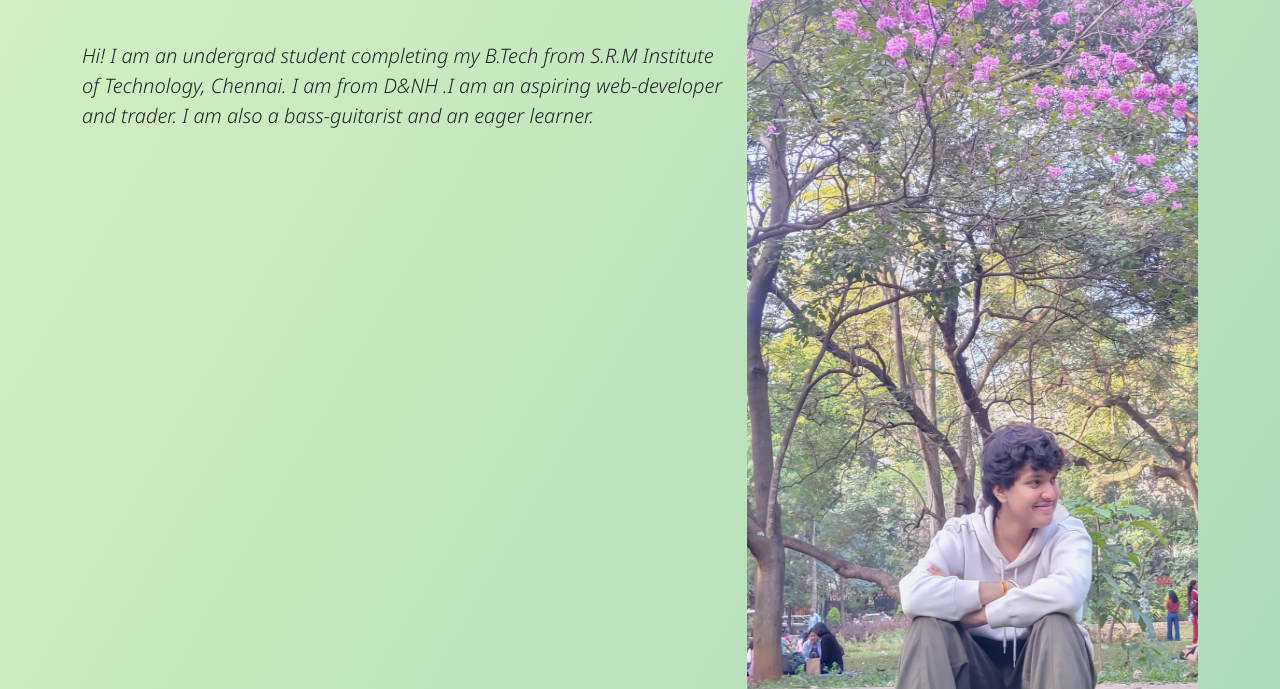
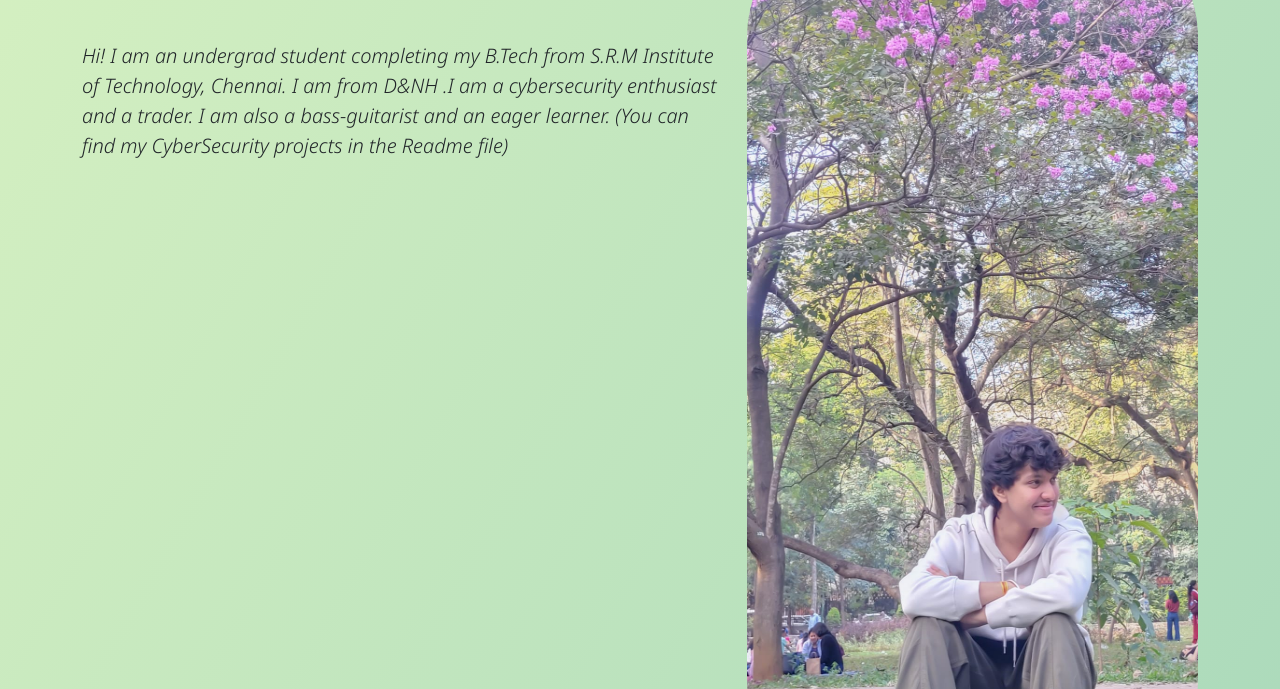
Before and after one commit to dhruvveragiwala/capstone-project2, a plain HTML site: page index.html in a window 1280 px wide. Shown: the part 111-800 px from the top of the page. Drawn offline with nearby package versions, Linux system fonts and the light colour scheme; files whose address does not match are found by name.

Commit message:
Update index.html

```diff
--- a/index.html
+++ b/index.html
@@ -30,8 +30,8 @@
             <div class="row featurette">
                 <div class="col-md-7">
                   <h2 class="featurette-heading fw-normal lh-1 name">Dhruv Veragiwala<span class="text-body-secondary"></span></h2>
-                  <p class="lead">Hi! I am an undergrad student completing my B.Tech from S.R.M Institute of Technology, Chennai. I am from D&NH .I am an aspiring web-developer and trader.
-                    I am also a bass-guitarist and an eager learner.
+                  <p class="lead">Hi! I am an undergrad student completing my B.Tech from S.R.M Institute of Technology, Chennai. I am from D&NH .I am a cybersecurity enthusiast and a trader.
+                    I am also a bass-guitarist and an eager learner. (You can find my CyberSecurity projects in the Readme file)
                   </p>
                 </div>
                 <div class="col-md-5">
```
